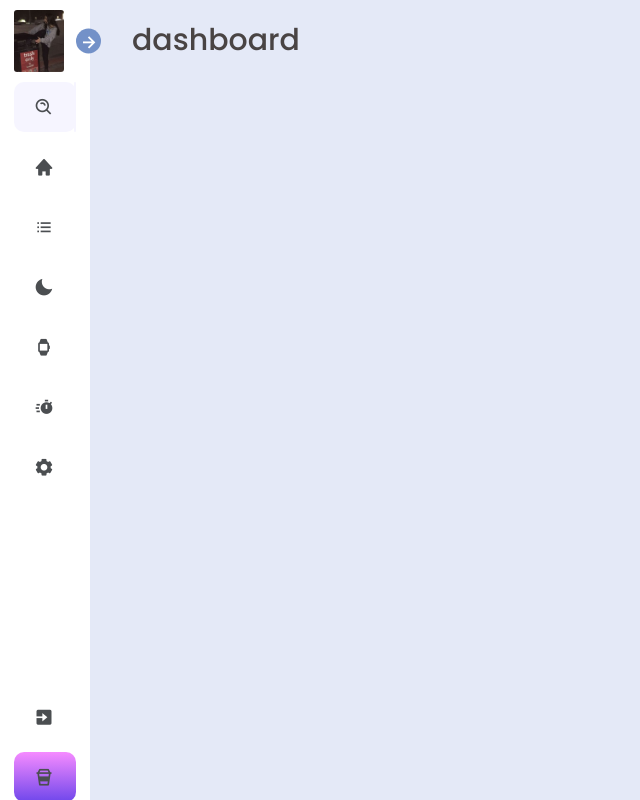
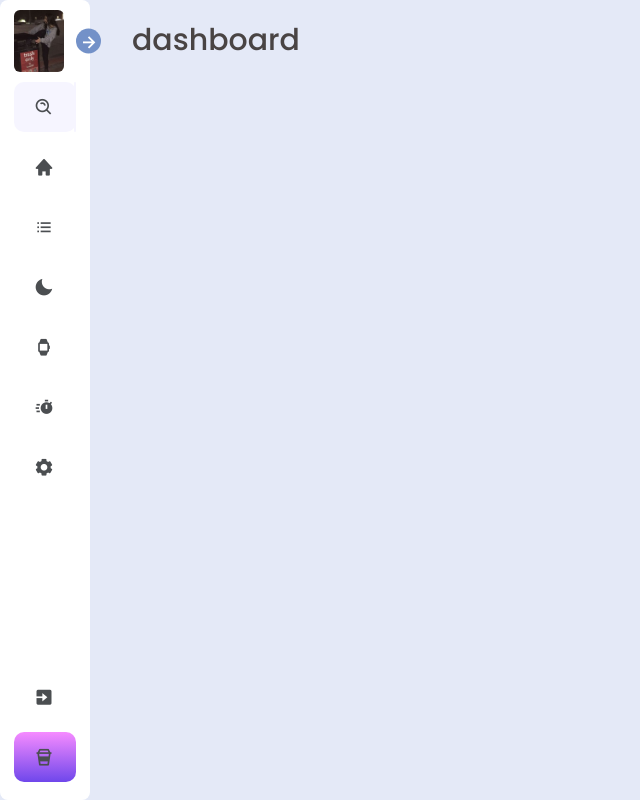
Before and after one commit to skymf/mentos, a plain HTML site: page index.html in a window 1280 px wide. Shown: the top 800 px of the page, without its empty margins (0-640 px from the left). Drawn offline with nearby package versions, Linux system fonts and the light colour scheme.

Commit message:
changed layout a bit

```diff
--- a/style.css
+++ b/style.css
@@ -44,6 +44,7 @@ body {
     width: 250px;
     padding: 10px 14px;
     background: var(--sidebar-color);
+    border-radius: 8px;
     transition: var(--tran-04);
     white-space: nowrap;
     opacity: 1;
@@ -61,6 +62,9 @@ body {
     font-weight: 500;
     color: var(--text-color);
 }
+.navbartoside.close .text{
+    opacity: 0;
+}
 
 .navbartoside .image{
     min-width: 60px;
@@ -68,9 +72,7 @@ body {
     align-items: center;
 }
 
-.navbartoside.close .text{
-    opacity: 0;
-}
+
 /* list items*/
 .navbartoside li{
     height: 50px;
@@ -104,7 +106,7 @@ body {
 /*nav img*/
 .navbartoside .image-text img{
     width: 50px;
-    border-radius: 3px;
+    border-radius: 6px;
 }
 
 .navbartoside header .image-text{
@@ -158,11 +160,12 @@ header .image-text .header-text{
     height: 100%;
     width: 100%;
     font-size: 14px;
+    font-weight: 500;
     outline: none;
     border: none;
     border-radius: 10px;
     background: var(--primary-color-light);
-    transition: trans
+    transition: var(--tran-02)
 }
 .navbartoside li a{
     height: 100%;
@@ -171,7 +174,7 @@ header .image-text .header-text{
     align-items: center;
     text-decoration: none;
     border-radius: 10px;
-    transition: var(--tran-04)
+    transition: var(--tran-04);
 }
 .navbartoside li a:hover{
     position: relative;
@@ -184,7 +187,7 @@ header .image-text .header-text{
 }
 
 .navbartoside .menubar{
-    height: calc(100% - 50px);
+    height: calc(100% - 70px);
     display: flex;
     flex-direction: column;
     justify-content: space-between;
```
